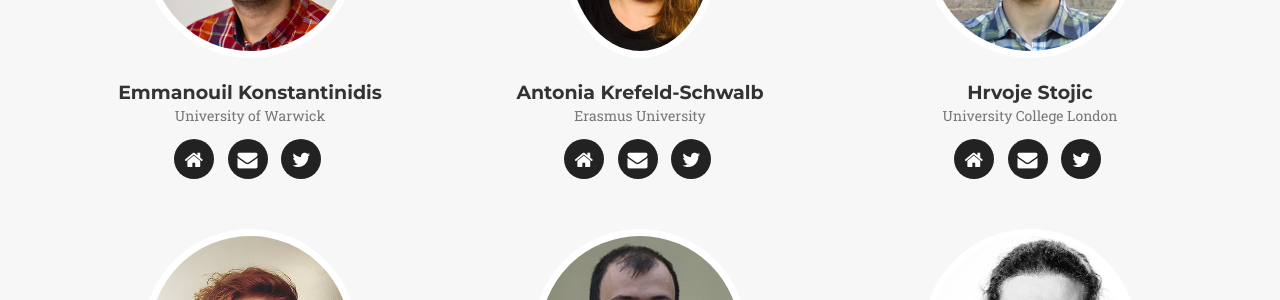
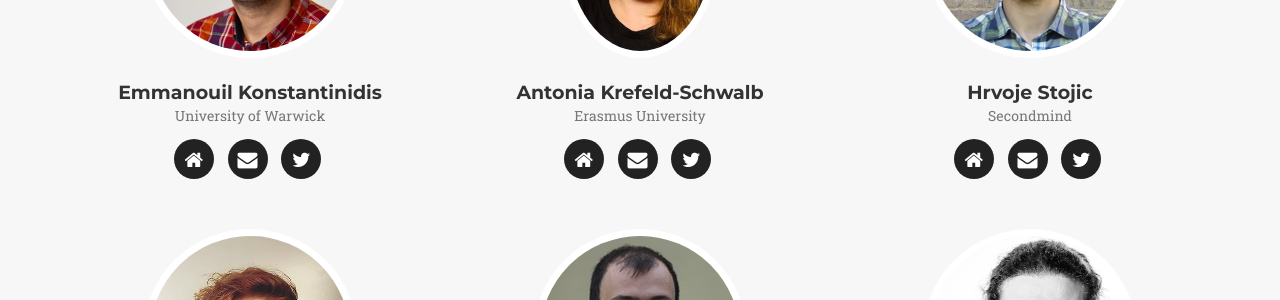
Before and after one commit to ldmss/ldmss.github.io, a Jekyll site: the page built from index.html, in a window 1280 px wide and 900 px high, scrolled down 2380 px. Shown: the part 154-454 px from the top of the window. Built offline with Jekyll 4.4.1, drawn with Linux system fonts in a browser that asks for light colours; some web fonts are replaced.

Commit message:
Hrvoje affiliation

```diff
--- a/_config.yml
+++ b/_config.yml
@@ -108,7 +108,7 @@ faculty:
       url: https://twitter.com/@AntoniaKrefeld
 - name: Hrvoje Stojic
   pic: 1
-  position: University College London
+  position: Secondmind
   social:
     - title: home
       url: http://hstojic.re
```
